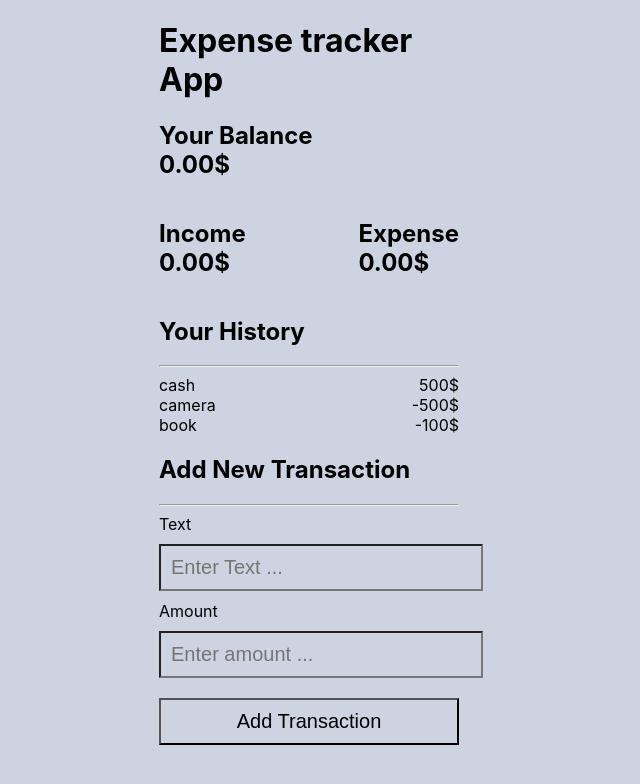
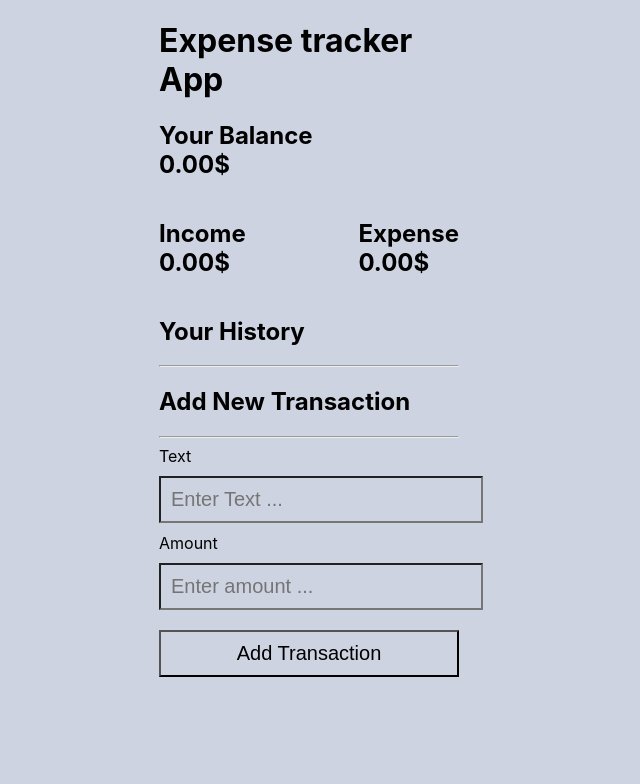
Before and after one commit to bilalahmad147/learning-repo, a React (Create React App) app: page / in a window 1280 px wide. Shown: the top 784 px of the page, without its empty margins (331-971 px from the left). Built offline with nearby package versions, Linux system fonts and the light colour scheme.

Commit message:
updated files

```diff
--- a/src/Components/TransContext.js
+++ b/src/Components/TransContext.js
@@ -1,11 +1,7 @@
 import React, { createContext, useReducer } from "react";
 import TransReducer from "./TransReducer";
 
-const initialTrans = [
-    { amount: 500, desc: "cash" },
-    { amount: -500, desc: "camera" },
-    { amount: -100, desc: "book" },
-]
+const initialTrans = [];
 
 export const TransContext = createContext(initialTrans);
 
@@ -16,8 +12,8 @@ export const TransProvider = ({ children }) => {
         dispatch({
             type: 'add',
             payload: {
-                amount: transObj.desc,
-                desc: transObj.amount
+                amount: transObj.amount,
+                desc: transObj.desc
             }
         })
     }
--- a/src/Components/Transaction.js
+++ b/src/Components/Transaction.js
@@ -1,14 +1,20 @@
-import React, { useState } from 'react';
+import React, { useState, useContext } from 'react';
 import '../App.css'
+import { TransContext } from './TransContext';
 
 const Transaction = () => {
 
+    let { transaction, addTrans } = useContext(TransContext);
     const handleAddition = (e) => {
         e.preventDefault();
+        addTrans({
+            amount: newAmount,
+            desc: newDesc
+        })
     }
 
-    let [desc, setDesc] = useState('');
-    let [amount, setAmount] = useState(0);
+    let [newDesc, setDesc] = useState('');
+    let [newAmount, setAmount] = useState(0);
 
     return (
         <div>
@@ -16,11 +22,11 @@ const Transaction = () => {
             <hr />
             <form className="transaction-form" onSubmit={handleAddition}>
                 <label>Text <br />
-                    <input onChange={(ev)=>setDesc(ev.target.value)} required='required' placeholder="Enter Text ..." type="text" />
+                    <input onChange={(ev) => setDesc(ev.target.value)} required='required' placeholder="Enter Text ..." type="text" />
                 </label>
                 <br />
                 <label>Amount <br />
-                    <input onChange={(ev)=>setAmount(ev.target.value)} required='required' placeholder="Enter amount ..." type="number" />
+                    <input onChange={(ev) => setAmount(ev.target.value)} required='required' placeholder="Enter amount ..." type="number" />
                 </label>
                 <br />
                 <input type='submit' value='Add Transaction' />
```
